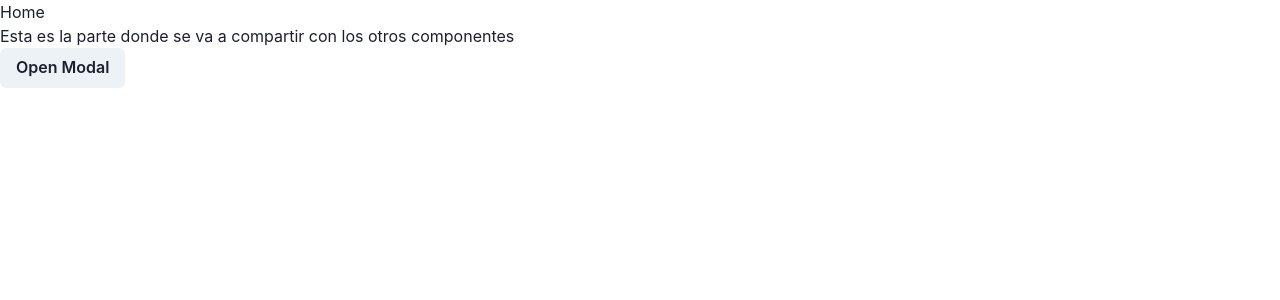
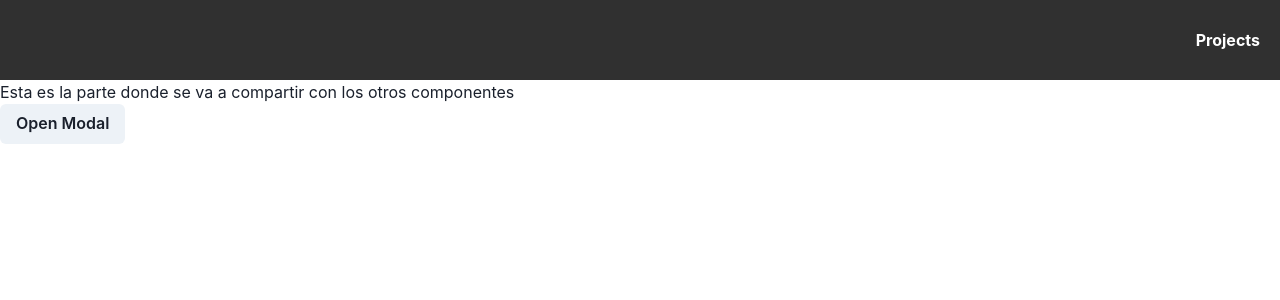
Before and after one commit to yorman-129/HackatonEafit, a React (Vite) app in the folder InnoHacks/: page / in a window 1280 px wide. Shown: the top 300 px of the page. Built offline with nearby package versions, Linux system fonts and the light colour scheme.

Commit message:
Nav terminado

```diff
--- a/InnoHacks/src/pages/Layout/Layout.jsx
+++ b/InnoHacks/src/pages/Layout/Layout.jsx
@@ -1,14 +1,14 @@
 import {Outlet, Link, useNavigate} from 'react-router-dom'
+import '../Layout/Layout.scss'
 
 const Layout = () => {
-    const navigate = useNavigate();
+    //const navigate = useNavigate();
     // Cuando yo quiera mandar a otra ruta, uso navigate('/user/${id}/${nombre}')
   return (
     <>
-        <nav>
-            <ul>
-                <li> <Link to="/home">Home</Link></li>
-            </ul>
+        <nav className='nav-container'>
+            <a href='/'><img src="../../../public/favicon.ico" alt="" /></a>
+            <a className='nav-container__projects' href="/Projects">Projects</a>
         </nav>
         <div>Esta es la parte donde se va a compartir con los otros componentes</div>
         <Outlet/>
--- /dev/null
+++ b/InnoHacks/src/pages/Layout/Layout.scss
@@ -0,0 +1,12 @@
+.nav-container{
+    display: flex;
+    justify-content: space-between;
+    align-items: center;
+    background-color: rgb(48, 48, 48);
+    padding: 20px;
+    color: white;
+    height: 80px;
+    &__projects{
+        font-weight: 700;
+    }
+}
```
Also changed, not shown: 1 other file (tests, documents, lock files or other folders).
